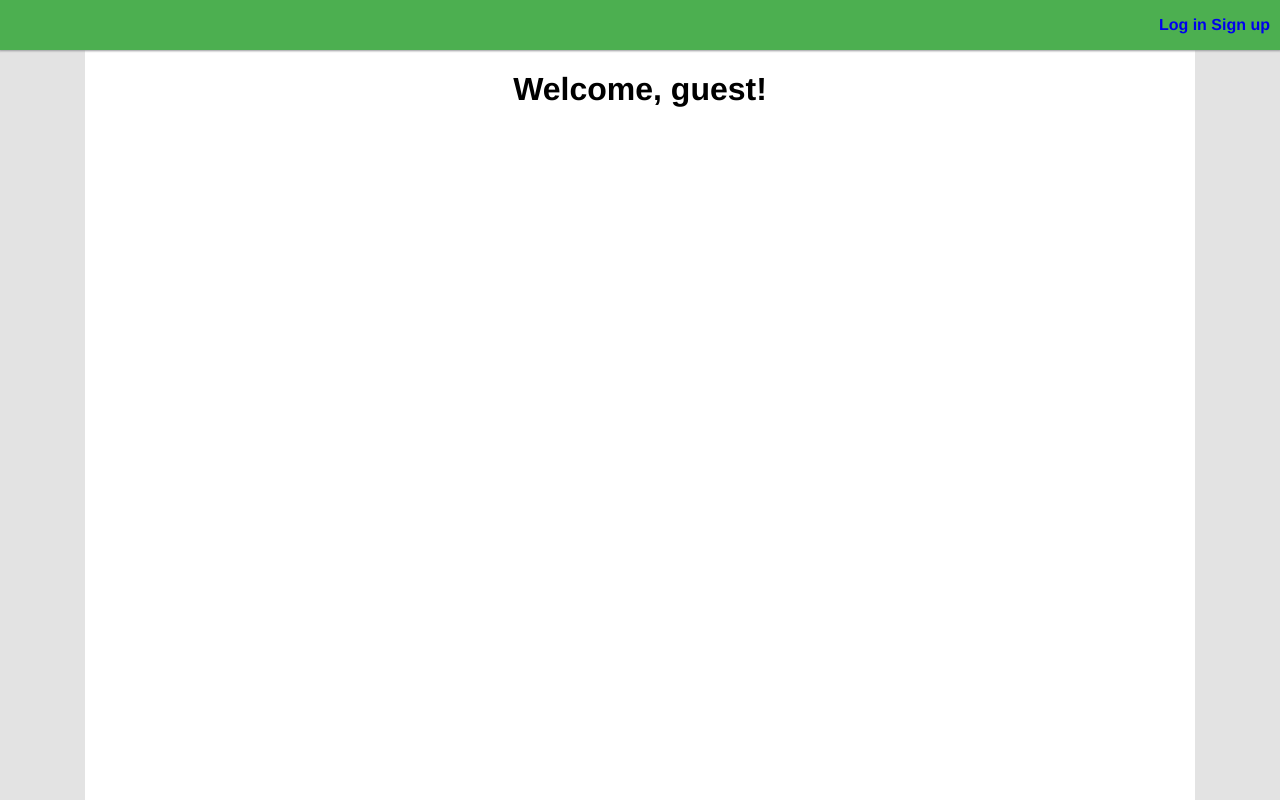
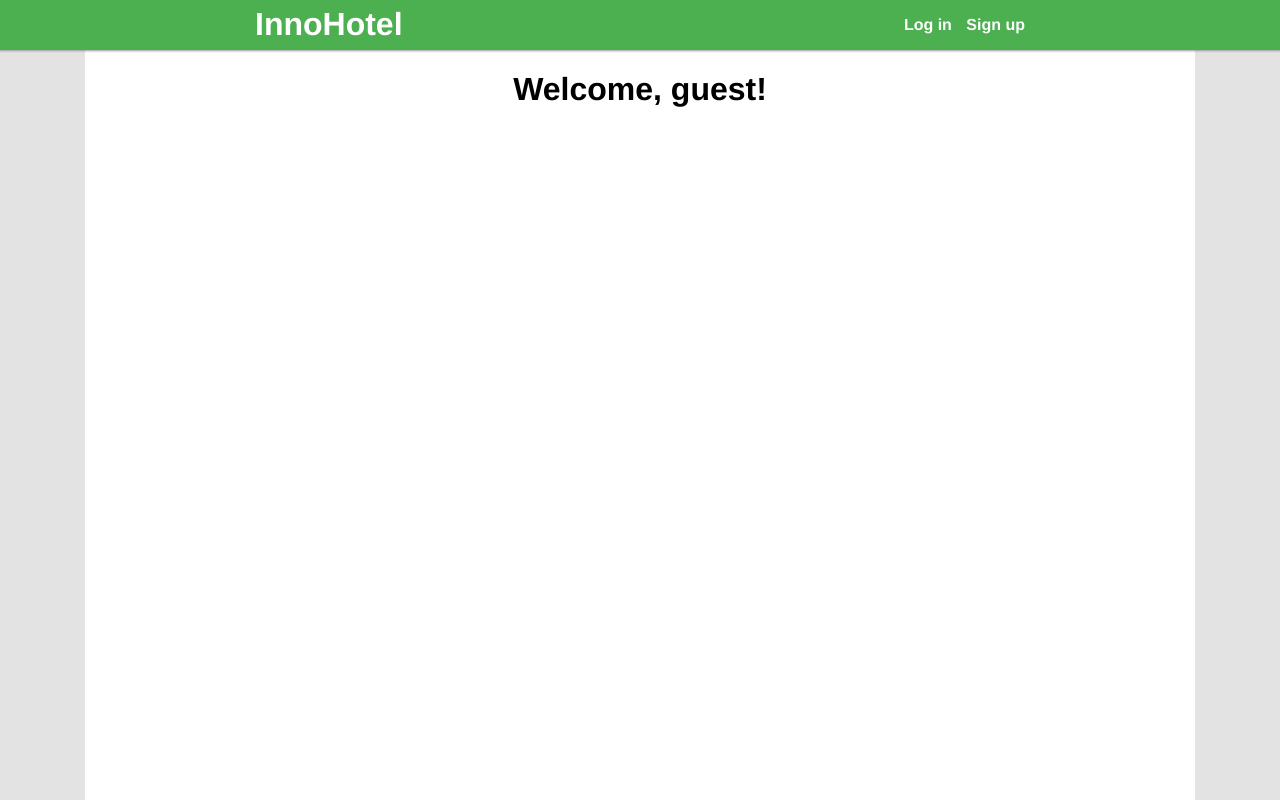
Before and after one commit to IlyaPyatkin/Inno_DMD_Hotel, a Flask app: page / in a window 1280 px wide. Run offline with Flask 2, Linux system fonts and the light colour scheme.

Commit message:
Updated header

```diff
--- a/app/templates/header.html
+++ b/app/templates/header.html
@@ -1,13 +1,13 @@
 <div id="header">
-    <div id="left-header"></div>
-    <div id="right-header">
-        {% if 'username' in session %}
-            <span>Logged in as {{ session['username'] }}</span>
-            <span><a href="/logout">Log out</a></span>
-        {% endif %}
-        {% if 'username' not in session %}
-        <span><a href="/login">Log in</a></span>
-        <span><a href="/signup">Sign up</a></span>
-        {% endif %}
+    <div id="header-wrap">
+        <div id="left-header"><a href="/" class="logo header">InnoHotel</a></div>
+        <div id="right-header">
+            {% if 'username' in session %}
+                <span><a href="/logout" class="header" id="logout">Log out</a></span>
+            {% else %}
+                <span><a href="/login" class="header">Log in</a></span>
+                <span><a href="/signup" class="header" id="signup">Sign up</a></span>
+            {% endif %}
+        </div>
     </div>
 </div>
```
